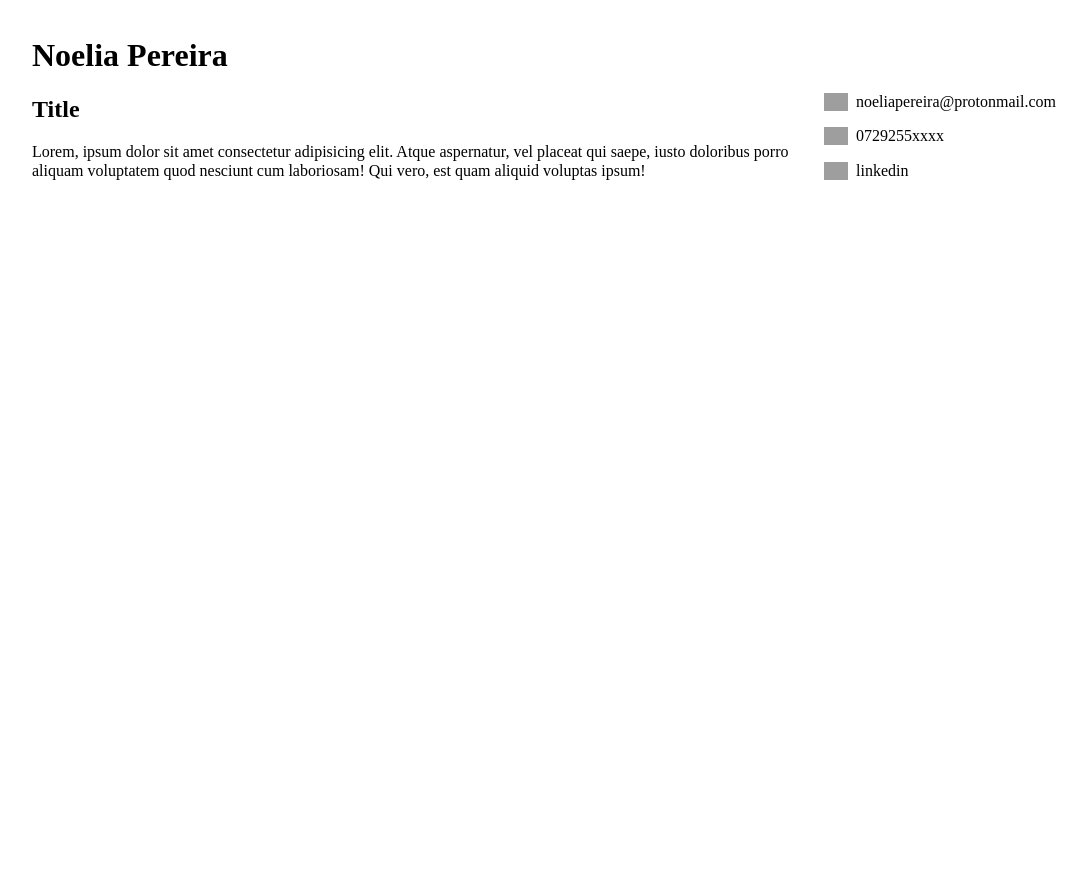
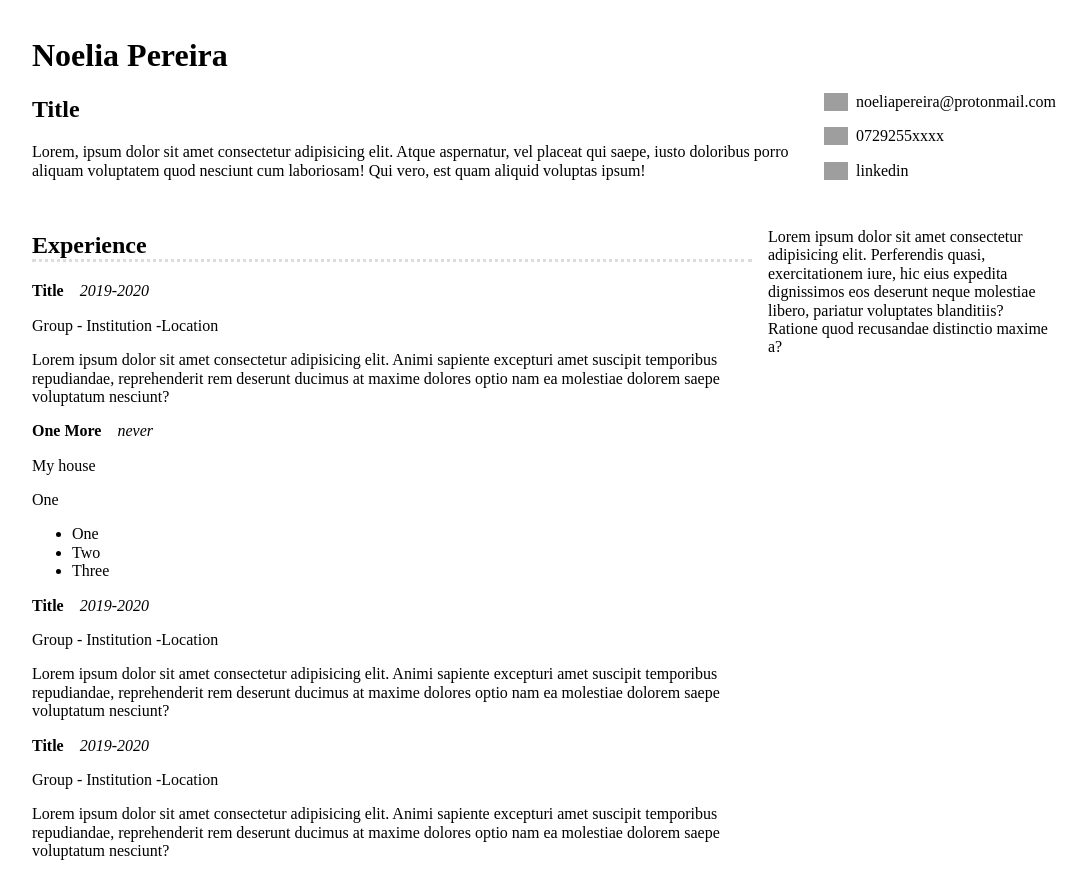
Before and after one commit to naltiva/CV, a React (Vite) app: page / in a window 1280 px wide. Shown: the whole page, without its empty margins (112-1198 px from the left). Before the commit the page ends 800 px from the top, so only its background shows below. Built offline with nearby package versions, Linux system fonts and the light colour scheme; grey boxes are pictures that could not be loaded.

Commit message:
Update experience

```diff
--- a/src/page.scss
+++ b/src/page.scss
@@ -2,6 +2,9 @@
     max-width: 1024px;
     margin: auto;
 }
+
+// HEADER
+// ------------
 
 .header {
     width: 100%;
@@ -34,14 +37,52 @@
     }
 }
 
-
-
 .icon {
     width: 1.5rem;
     height: auto;
     margin-right: 0.5rem;
 }
 
-.m0 {
-    margin: 0rem;
+// CONTENT
+// ----------
+
+.content{
+    width: 100%;
+    padding: 1rem;
+    display: flex;
+    flex-direction: row;
+    align-items: flex-start;
+    justify-content: flex-start;
 }
+
+.column--left {
+    padding-right: 1rem;
+    flex: 1;
+    flex-grow: 5;
+    // &__experience {
+
+    // }
+    // &__education {
+    // }
+
+    &__title {
+        font-weight: bold;
+    }
+    &__date {
+        font-style: italic;
+        margin-left: 1rem;
+    }
+    &__place {
+        font-weight: lighter;
+    }
+}
+
+.column--right{
+    flex: 2;
+    flex-grow: 2;
+}
+
+.dot-line {
+    border-bottom: dotted;
+    border-color: gainsboro;
+}
--- a/src/page.tsx
+++ b/src/page.tsx
@@ -23,21 +23,48 @@ const Header = () => {
     )
 }
 
-const Content =() => {
+
+
+const Experience = (props) => {
     return (
-        <div className="content">
-            <ColumnLeft/>
-            <ColumnRight/>
+        <div>
+            <div>
+                <span className="column--left__title">{props.title}</span><span className="column--left__date">{props.dates}</span>
+            </div>
+            <div>
+                <p className="column--left__place">{props.place}</p>
+            </div>
+            <div>
+                {props.children}
+            </div>
         </div>
-    )
+    );
 }
 
 const ColumnLeft =() => {
     return (
         <div className="column--left">
             <div className="column--left__experience">
+                <h2 className="dot-line">Experience</h2>
+                <Experience title="Title" place="Group - Institution -Location" dates="2019-2020">
+                    <p>Lorem ipsum dolor sit amet consectetur adipisicing elit. Animi sapiente excepturi amet suscipit temporibus repudiandae, reprehenderit rem deserunt ducimus at maxime dolores optio nam ea molestiae dolorem saepe voluptatum nesciunt?</p>
+                </Experience>
+                <Experience title="One More" place="My house" dates="never">
+                    <p>One</p>
+                    <ul>
+                        <li>One</li>
+                        <li>Two</li>
+                        <li>Three</li>
+                    </ul>
+                </Experience>
+                <Experience title="Title" place="Group - Institution -Location" dates="2019-2020">
+                    <p>Lorem ipsum dolor sit amet consectetur adipisicing elit. Animi sapiente excepturi amet suscipit temporibus repudiandae, reprehenderit rem deserunt ducimus at maxime dolores optio nam ea molestiae dolorem saepe voluptatum nesciunt?</p>
+                </Experience>
+                <Experience title="Title" place="Group - Institution -Location" dates="2019-2020">
+                    <p>Lorem ipsum dolor sit amet consectetur adipisicing elit. Animi sapiente excepturi amet suscipit temporibus repudiandae, reprehenderit rem deserunt ducimus at maxime dolores optio nam ea molestiae dolorem saepe voluptatum nesciunt?</p>
+                </Experience>
+            </div>
 
-            </div>
             <div className="column--left__education">
 
             </div>
@@ -45,11 +72,12 @@ const ColumnLeft =() => {
     )
 }
 
+
 const ColumnRight =() => {
     return (
         <div className="column--right">
             <div className="skils">
-
+                <p>Lorem ipsum dolor sit amet consectetur adipisicing elit. Perferendis quasi, exercitationem iure, hic eius expedita dignissimos eos deserunt neque molestiae libero, pariatur voluptates blanditiis? Ratione quod recusandae distinctio maxime a?</p>
             </div>
             <div className="column--right__language">
 
@@ -70,4 +98,13 @@ const Cv = () => {
     )
 }
 
+const Content =() => {
+    return (
+        <div className="content">
+            <ColumnLeft/>
+            <ColumnRight/>
+        </div>
+    )
+}
+
 export default Cv;
```
